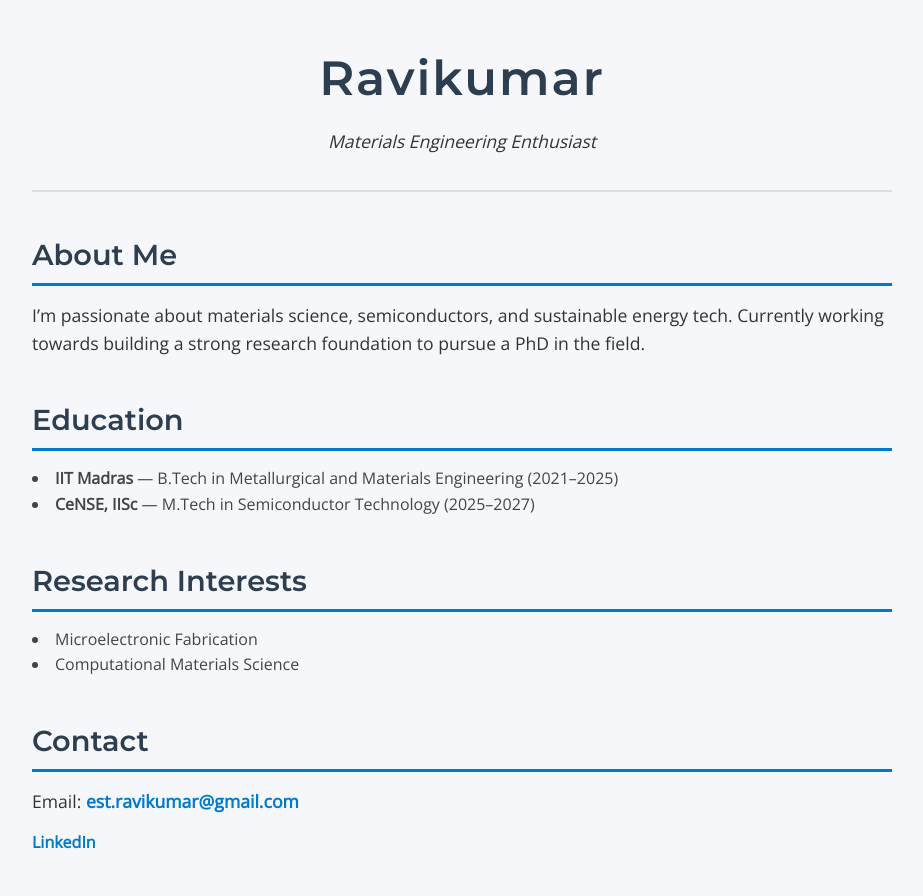
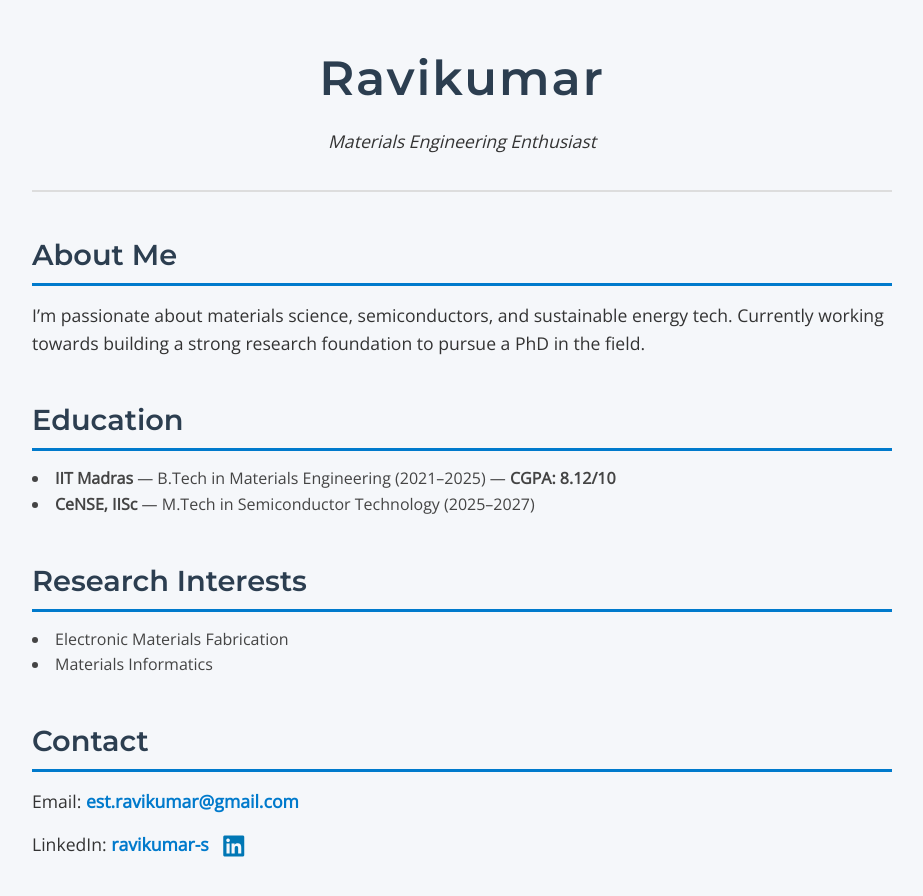
Before and after one commit to ravikumar-mse/Ravikumar, a plain HTML site: page index.html in a window 1280 px wide. Shown: the whole page, without its empty margins (178-1101 px from the left). Drawn offline with nearby package versions, Linux system fonts and the light colour scheme.

Commit message:
Update index.html

```diff
--- a/index.html
+++ b/index.html
@@ -8,8 +8,10 @@
   <!-- Google Fonts -->
   <link href="https://fonts.googleapis.com/css2?family=Montserrat:wght@600&family=Open+Sans&display=swap" rel="stylesheet" />
 
+  <!-- Font Awesome for LinkedIn icon -->
+  <script src="https://kit.fontawesome.com/a076d05399.js" crossorigin="anonymous"></script>
+
   <style>
-    /* Reset & base */
     * {
       box-sizing: border-box;
       margin: 0;
@@ -22,8 +24,7 @@
       line-height: 1.6;
       padding: 40px 20px;
       max-width: 900px;
-      margin-left: auto;
-      margin-right: auto;
+      margin: auto;
     }
     h1, h2 {
       font-family: 'Montserrat', sans-serif;
@@ -41,7 +42,6 @@
       padding-bottom: 5px;
       margin-top: 40px;
     }
-
     header {
       text-align: center;
       margin-bottom: 40px;
@@ -67,13 +67,17 @@
       text-decoration: underline;
       color: #005f99;
     }
-
-    /* Contact styling */
     section.contact p {
       font-size: 1.1rem;
     }
 
-    /* Responsive */
+    .linkedin-icon {
+      font-size: 1.5rem;
+      margin-left: 10px;
+      color: #0077b5;
+      vertical-align: middle;
+    }
+
     @media (max-width: 600px) {
       body {
         padding: 20px 15px;
@@ -101,7 +105,7 @@
   <section>
     <h2>Education</h2>
     <ul>
-      <li><strong>IIT Madras</strong> — B.Tech in Metallurgical and Materials Engineering (2021–2025)</li>
+      <li><strong>IIT Madras</strong> — B.Tech in Materials Engineering (2021–2025) — <strong>CGPA: 8.12/10</strong></li>
       <li><strong>CeNSE, IISc</strong> — M.Tech in Semiconductor Technology (2025–2027)</li>
     </ul>
   </section>
@@ -109,15 +113,21 @@
   <section>
     <h2>Research Interests</h2>
     <ul>
-      <li>Microelectronic Fabrication</li>
-      <li>Computational Materials Science</li>
+      <li>Electronic Materials Fabrication</li>
+      <li>Materials Informatics</li>
     </ul>
   </section>
 
   <section class="contact">
     <h2>Contact</h2>
     <p>Email: <a href="mailto:est.ravikumar@gmail.com">est.ravikumar@gmail.com</a></p>
-    <a href="https://www.linkedin.com/in/ravikumar-s-7b2795281?utm_source=share&utm_campaign=share_via&utm_content=profile&utm_medium=android_app" target="_blank" rel="noopener noreferrer">LinkedIn</a>
+    <p>
+      LinkedIn:
+      <a href="https://www.linkedin.com/in/ravikumar-s-7b2795281?utm_source=share&utm_campaign=share_via&utm_content=profile&utm_medium=android_app" target="_blank" rel="noopener noreferrer">
+        ravikumar-s
+        <i class="fab fa-linkedin linkedin-icon"></i>
+      </a>
+    </p>
   </section>
 </body>
 </html>
```
